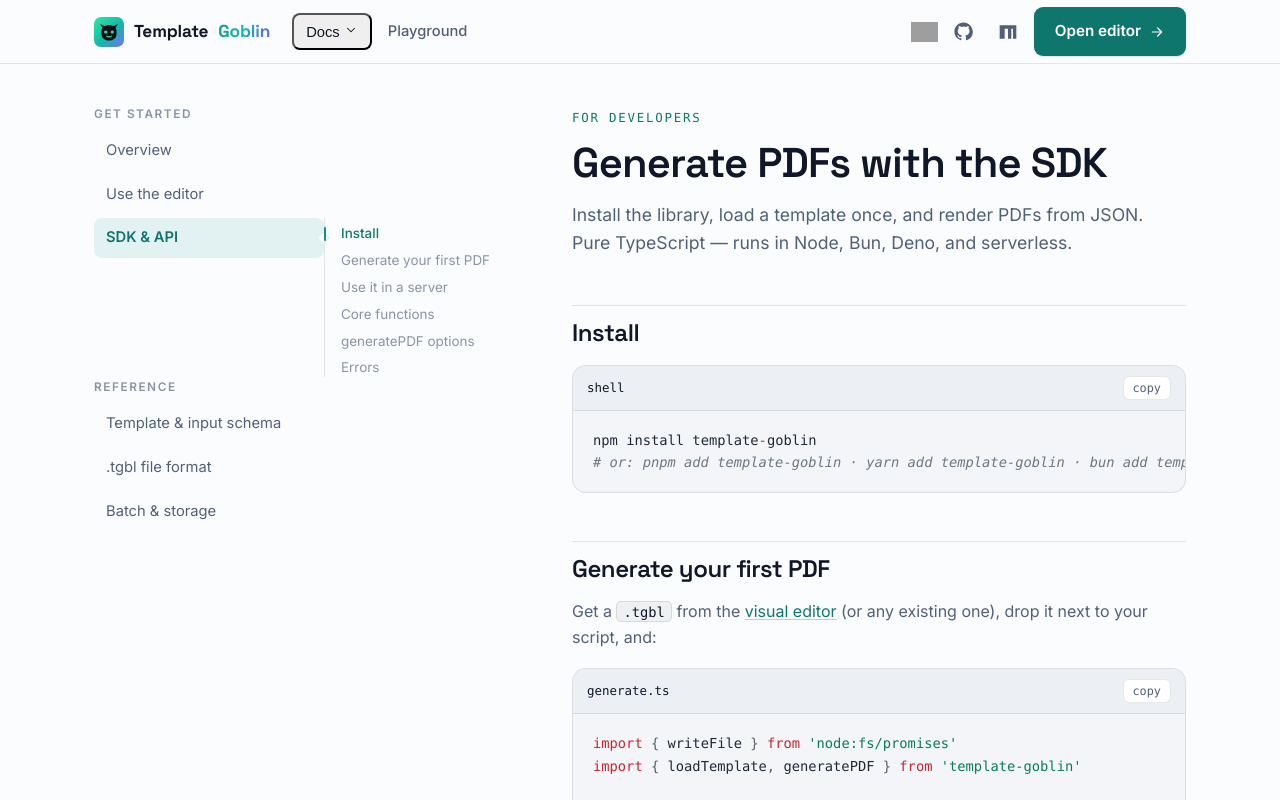
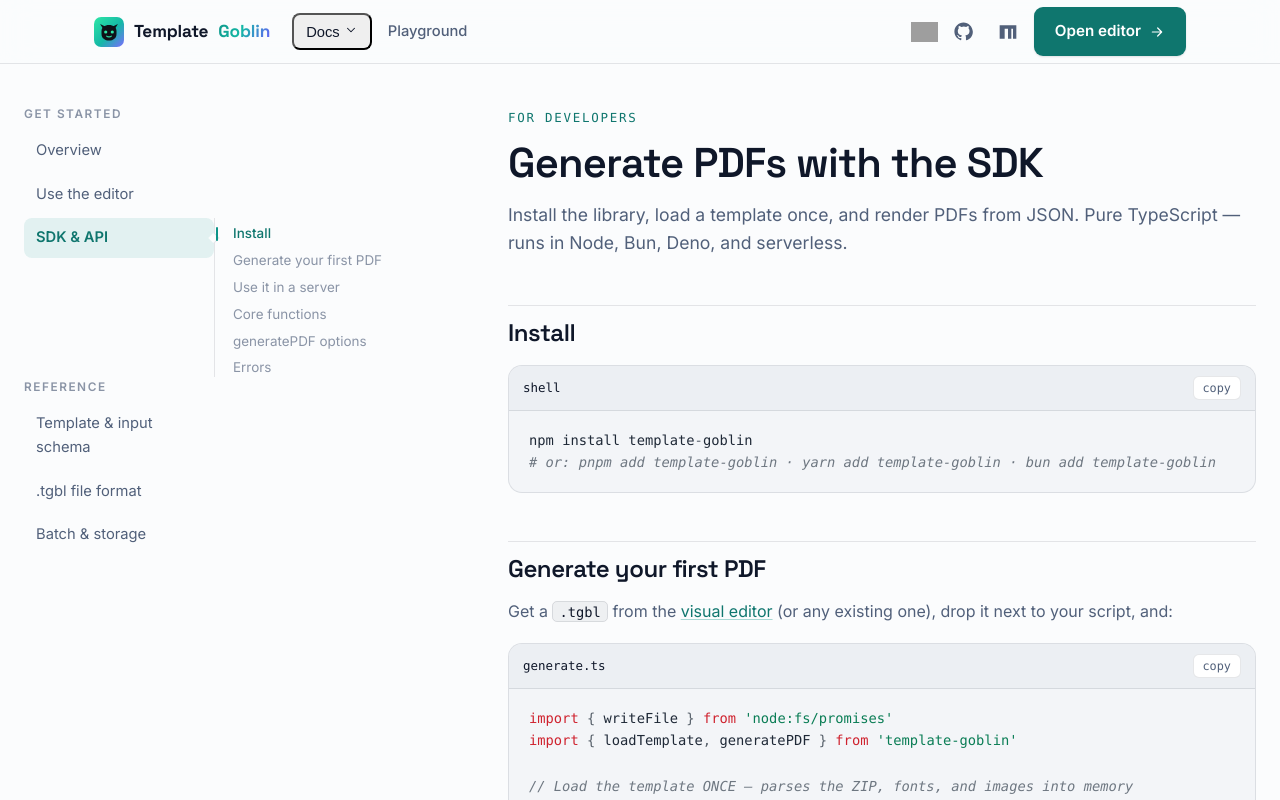
Before and after one commit to JaiminPatel345/template-goblin, a React (Vite) app in the folder packages/site/: page /docs/sdk in a window 1280 px wide. Shown: the top 800 px of the page. Built offline with nearby package versions, Linux system fonts and the light colour scheme; grey boxes are pictures that could not be loaded.

Commit message:
docs: expand container to move sidebar left and prevent article compression

```diff
--- a/packages/site/src/styles/docs.css
+++ b/packages/site/src/styles/docs.css
@@ -1,9 +1,13 @@
 /* Documentation: sidebar layout + readable prose. */
+
+.container.docs {
+  max-width: 1380px;
+}
 
 .docs {
   display: grid;
-  grid-template-columns: max-content 1fr;
-  gap: 48px;
+  grid-template-columns: 420px 1fr;
+  gap: 64px;
   align-items: start;
   padding-block: 44px 80px;
 }
@@ -31,7 +35,7 @@
 
 .docs-nav-link {
   display: block;
-  width: 230px;
+  width: 190px;
   flex-shrink: 0;
   padding: 8px 12px;
   border-radius: 8px;
@@ -63,12 +67,12 @@
 
 .docs-toc-nested {
   margin-left: 0;
-  padding-left: 16px;
+  padding-left: 18px;
   border-left: 1px solid var(--border);
   display: flex;
   flex-direction: column;
   gap: 8px;
-  width: 200px;
+  width: 230px;
   padding-top: 6px; /* align with the top of the nav link */
   position: relative;
 }
@@ -354,6 +358,19 @@
   display: none;
 }
 
+@media (max-width: 1140px) {
+  .docs {
+    grid-template-columns: 220px 1fr;
+    gap: 40px;
+  }
+  .docs-toc-nested {
+    display: none;
+  }
+  .docs-nav-link {
+    width: auto;
+  }
+}
+
 @media (max-width: 880px) {
   .docs {
     grid-template-columns: 1fr;
```
